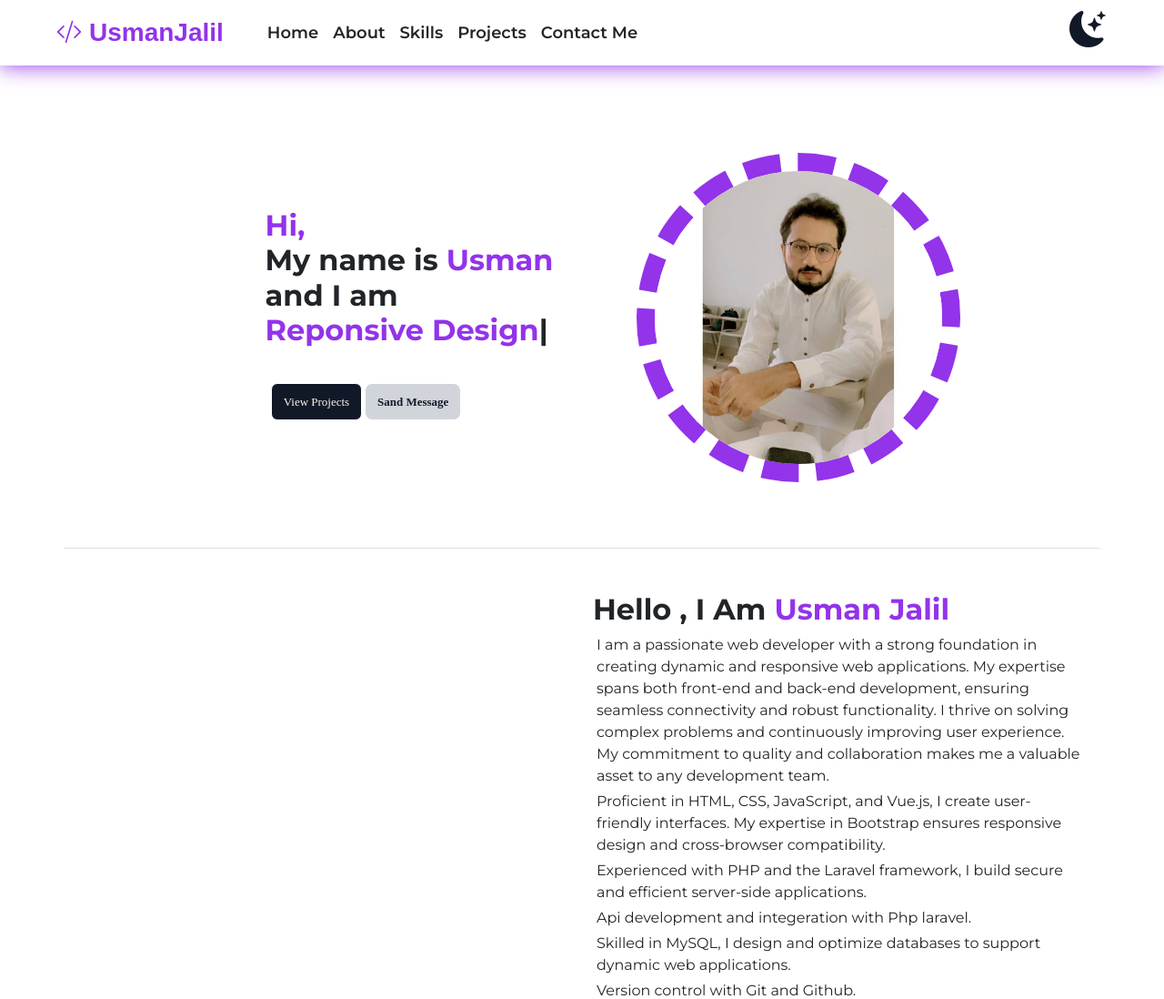
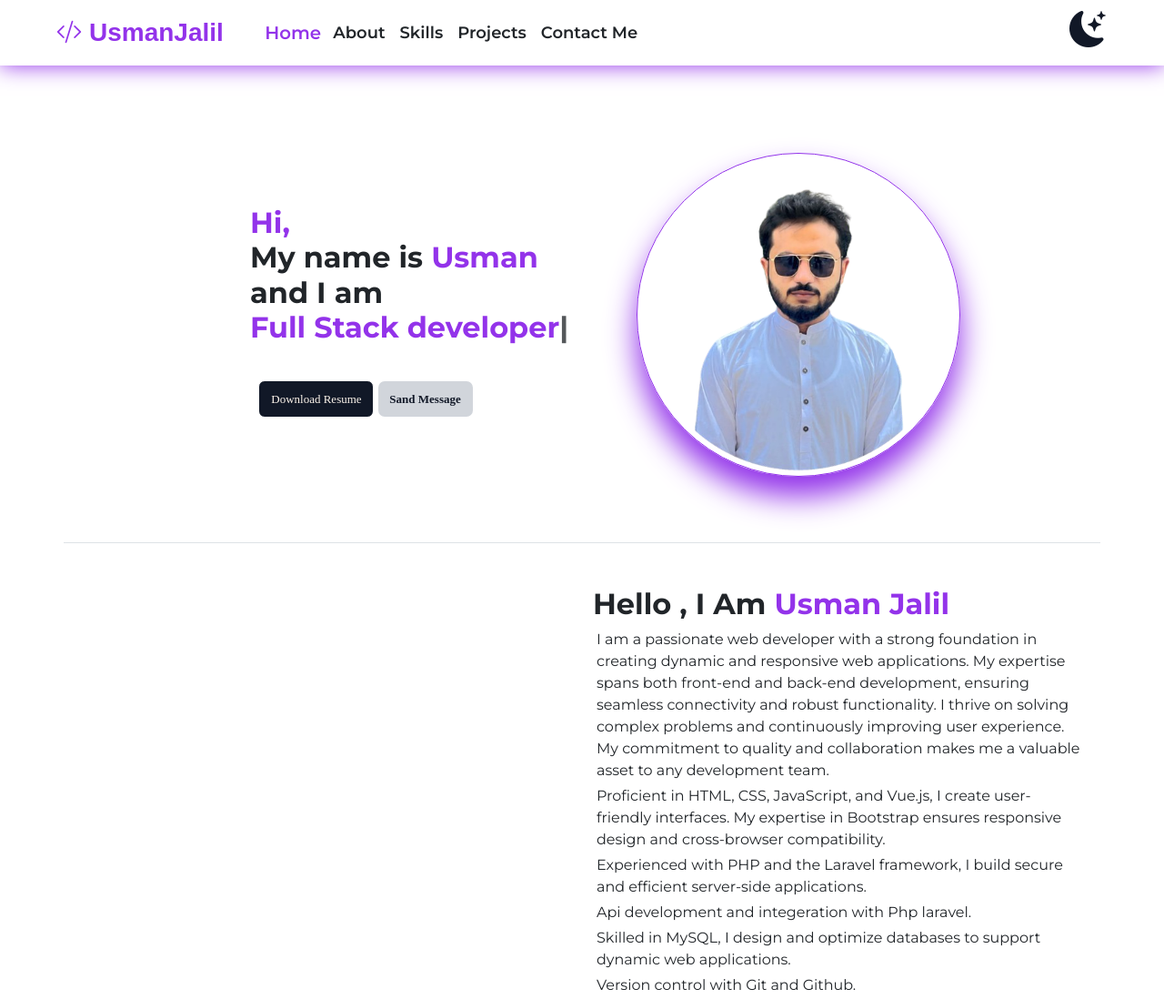
Before and after one commit to usmanjalil-coder/updated-protfolio, a plain HTML site: page index.html in a window 1280 px wide. Shown: the top 1098 px of the page at 91% size. Drawn offline with nearby package versions, Linux system fonts and the light colour scheme; a web font is replaced by a local one.

Commit message:
added hover on scroll , change image, add pdf download

```diff
--- a/index.html
+++ b/index.html
@@ -31,7 +31,7 @@
             <div class="collapse navbar-collapse" id="navbarSupportedContent">
                 <ul class="navbar-nav me-auto mb-2 mb-lg-0 align-items-center">
                     <li class="nav-item">
-                        <a class="nav-link dark-mode-white-text font-montserrat fw-600" aria-current="page"
+                        <a class="nav-link dark-mode-white-text font-montserrat fw-600 active"
                             href="#home">Home</a>
                     </li>
                     <li class="nav-item">
@@ -58,32 +58,32 @@
     <!-- nav bar yahan pa end ho rahi ha  -->
 
     <!-- nav bar k bad wala container -->
-    <div class="container py-4 border-bottom" style="margin-top: 9vh;" id="home">
+    <section class="container py-4 border-bottom" style="margin-top: 9vh;" id="home">
         <div class="row justify-content-center align-items-center py-4 mt-4 main-container-row">
             <div class="col-lg-5 col-md-5 col-sm-5 d-flex align-items-center textBox order-second order-sm-second order-md-1 position-relative"
                 style="flex-direction: column;">
                 <h2 class="firstP mainHeading dark-mode-white-text fw-bold font-montserrat"><span
                         class="purple">Hi,</span><br> My name is <span class="purple">Usman</span> <br>and
                     I am
-                    <br><span class="purple" id="element"></span>
+                    <br><span class="purple animated-text" id="element"></span>
                 </h2>
                 <div class="row twoBtns" style="  position: relative; right: 3rem; margin-top: 7%;">
                     <div class="col-12 col-lg-12">
-                        <button class="btn1"><a href="#projects">View Projects</a></button>
+                        <button class="btn1"><a href="/resume/usmanjalil cv final.pdf" download>Download Resume</a></button>
                         <button class="btn2 my-2"><a href="mailto:usmanjalil4368@gmail.com">Sand Message</a></button>
                     </div>
                 </div>
             </div>
             <div class="col-lg-4 col-md-5 col-sm-6 col-12 secondBox order-sm-first order-md-2 order-first ">
-                <img src="pics/usman1.jpg" class="my-4" alt="">
+                <img src="pics/f1.png" class="my-4" alt="">
             </div>
         </div>
         <!-- <hr> -->
 
-    </div>
+    </section>
     <!-- Skills section  ,,,aboutMe , mySkills ,bgCLr classes used  in  this section -->
     <!-- id ==> about,skills  -->
-    <div class="container py-3 border-bottom" id="about">
+    <section class="container py-3 border-bottom" id="about">
         <div class="row justify-content-center py-4 px-1">
             <div class="col-lg-6 col-md-5 py-2">
                 <img src="pics/protfolio_img.png" class="img-fluid" alt="">
@@ -106,10 +106,10 @@
 
             </div>
         </div>
-    </div>
+    </section>
 
     <!-- tools and technology sectionn  -->
-    <div class="container pb-5 border-bottom" id="skills">
+    <section class="container pb-5 border-bottom" id="skills">
         <div class="row text-center py-5 font-montserrat dark-mode-white-text">
             <h2 class="fw-bold">My <span class="purple">Tools & Technologies</span></h2>
             <p>I work with following Tools & Technologies</p>
@@ -213,10 +213,10 @@
             </div>
         </div>
 
-    </div>
+    </section>
 
     <!-- projects  -->
-    <div class="container border-bottom pb-5" id="projects">
+    <section class="container border-bottom pb-5" id="projects">
         <div class="row text-center pt-5 font-montserrat dark-mode-white-text">
             <h2 class="fw-bold">My <span class="purple">Projects</span></h2>
             <p></p>
@@ -318,10 +318,10 @@
             </div>
 
         </div>
-    </div>
+    </section>
 
     <!-- contact form  -->
-    <div class="container" id="contact">
+    <section class="container" id="contact">
         <div class="row text-center pt-5 pb-4 font-montserrat dark-mode-white-text">
             <h2 class="fw-bold"><span class="purple">Contact</span> with me</h2>
         </div>
@@ -329,28 +329,30 @@
             <div class="col-md-8">
                 <form class="font-montserrat pb-4" onsubmit="email_send(); reset(); return false;">
                     <div class=" form-group mb-3">
-                    <input type="text" id="name" class="form-control rounded-0 dark-mode-white-text "
-                        required placeholder="Name">
+                        <input type="text" id="name" class="form-control rounded-0 dark-mode-white-text " required
+                            placeholder="Name">
                     </div>
                     <div class="form-group mb-3">
-                <input type="email" id="email" class="form-control rounded-0 dark-mode-white-text " required placeholder="Email">
+                        <input type="email" id="email" class="form-control rounded-0 dark-mode-white-text " required
+                            placeholder="Email">
                     </div>
                     <div class="form-group mb-3">
-                <input type="text" id="subject" class="form-control rounded-0 dark-mode-white-text "
-                    required placeholder="Subject">
+                        <input type="text" id="subject" class="form-control rounded-0 dark-mode-white-text " required
+                            placeholder="Subject">
                     </div>
 
-            <textarea id="message" class="form-control mb-2 rounded-0 dark-mode-white-text "
-                required placeholder="Enter your message"></textarea>
-                <button id="bttn"  class="btn btn-sm px-4 py-2 mt-3 project-btn mb-4">
+                    <textarea id="message" class="form-control mb-2 rounded-0 dark-mode-white-text " required
+                        placeholder="Enter your message"></textarea>
+                    <button id="bttn" class="btn btn-sm px-4 py-2 mt-3 project-btn mb-4">
                         <p class="m-0 text-light" id="button-p">Sand Mail</p>
-                    <img id="button-image" class="display-none" src="pics/loading.svg" style="margin-top: -3px;" height="30px" alt="">
+                        <img id="button-image" class="display-none" src="pics/loading.svg" style="margin-top: -3px;"
+                            height="30px" alt="">
                     </button>
                 </form>
 
             </div>
         </div>
-    </div>
+    </section>
 
     <!-- Footer  -->
 
@@ -373,7 +375,12 @@
         integrity="sha384-MrcW6ZMFYlzcLA8Nl+NtUVF0sA7MsXsP1UyJoMp4YLEuNSfAP+JcXn/tWtIaxVXM" crossorigin="anonymous">
         </script>
     <script src="script.js"></script>
-    <script src="https://unpkg.com/typed.js@2.1.0/dist/typed.umd.js"></script>
+
+    <!-- new type js  -->
+    <script src="https://ajax.googleapis.com/ajax/libs/jquery/3.5.1/jquery.min.js"></script>
+    <script src="https://cdnjs.cloudflare.com/ajax/libs/typed.js/2.0.12/typed.min.js"></script>
+    <!-- end new type js  -->
+
     <script src="https://unpkg.com/sweetalert/dist/sweetalert.min.js"></script>
     <!-- Setup and start animation! -->
     <script type="text/javascript" src="https://cdn.jsdelivr.net/npm/@emailjs/browser@4/dist/email.min.js">
@@ -386,16 +393,17 @@
         })();
     </script>
 
+    <script>
+        var typed = new Typed('.animated-text', {
+            strings: ['Full Stack developer', 'Web Designer', 'Responsive Designer','Creator'],
+            typeSpeed: 20,
+            backSpeed: 10,
+            loop: true,
+            loopCount: Infinity,
+            startDelay: 100,
 
-    <script>
-        var typed = new Typed('#element', {
-            strings: ['Web Developer', 'Web Designer', 'Creator', 'Reponsive Designer', 'Web Developer', 'Web Designer', 'Creator', 'Reponsive Designer', 'Web Developer', 'Web Designer', 'Creator', 'Reponsive Designer', 'Web Developer', 'Web Designer', 'Creator', 'Reponsive Designer', 'Web Developer', 'Web Designer', 'Creator', 'Reponsive Designer', 'Web Developer', 'Web Designer', 'Creator', 'Reponsive Designer', 'Web Developer', 'Web Designer', 'Creator', 'Reponsive Designer', 'Web Developer', 'Web Designer', 'Creator', 'Reponsive Designer', 'Web Developer', 'Web Designer', 'Creator', 'Reponsive Designer', 'Web Developer', 'Web Designer', 'Creator', 'Reponsive Designer'],
-            typeSpeed: 50,
         });
-
-
     </script>
-
 
 </body>
 
--- a/script.js
+++ b/script.js
@@ -80,3 +80,23 @@ const email_send = () => {
 
     })
 }
+
+let navLinks = document.querySelectorAll('li a');
+let sections = document.querySelectorAll('section');
+
+window.onscroll = () =>{
+    sections.forEach(sec =>{
+        let top = window.scrollY;
+        let offset = sec.offsetTop - 170;
+        let height = sec.offsetHeight;
+        let id = sec.getAttribute('id');
+
+        if(top >= offset && top < offset + height){
+            navLinks.forEach(link => {
+                link.classList.remove('active');
+                document.querySelector('li a[href*=' + id + ']').classList.add('active');
+            })
+
+        }
+    })
+}
--- a/style.css
+++ b/style.css
@@ -54,13 +54,27 @@
      font-family: 'Cabin', sans-serif;
      color: #212529 !important;
      font-size: large;
+     position: relative;
+     /* padding: 20px 0 !important; */
+ }
+ ul li a:after{
+    content: "";
+    position: absolute;
+    background-color: #9333ea;
+    height: 3px;
+    width: 0;
+    bottom: 0;
+    left: 0;
  }
 
- li a:active,
- li a:focus,
- li a:hover {
-     color: #8c61b5 !important;
+ li a:hover,
+ li a.active {
+     color:#9333ea  !important;
      transform: scale(1.1);
+ }
+ a:hover:after{
+    width: 100%;
+    transition: .5s;
  }
 
  .menuBtn {
@@ -79,9 +93,10 @@
  }
 
  .secondBox img {
-     max-width: 100%;
-     border-radius: 50%;
-     border: 20px dashed #9333ea;
+    max-width: 100%;
+    box-shadow: 0px 22px 33px #9333ea;
+    border-radius: 50%;
+    border: 1px solid #9333ea;
  }
 
  .twoBtns div .btn1 {
```
Also changed, not shown: pics/f1.png (added), 2 other files. Lines whose indentation alone changed are shown as unchanged.
